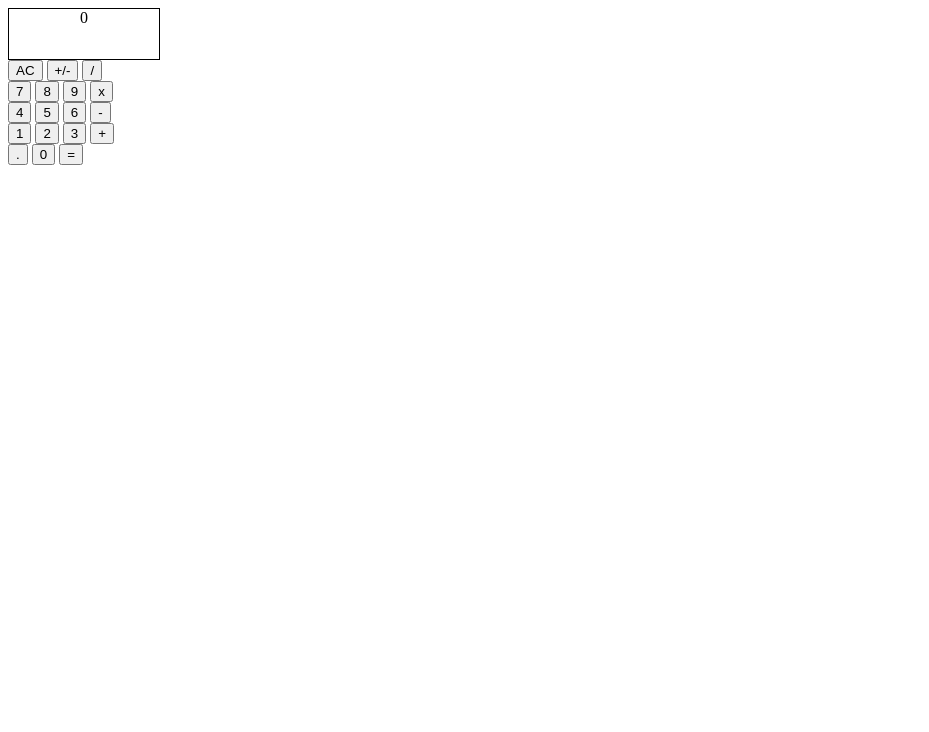
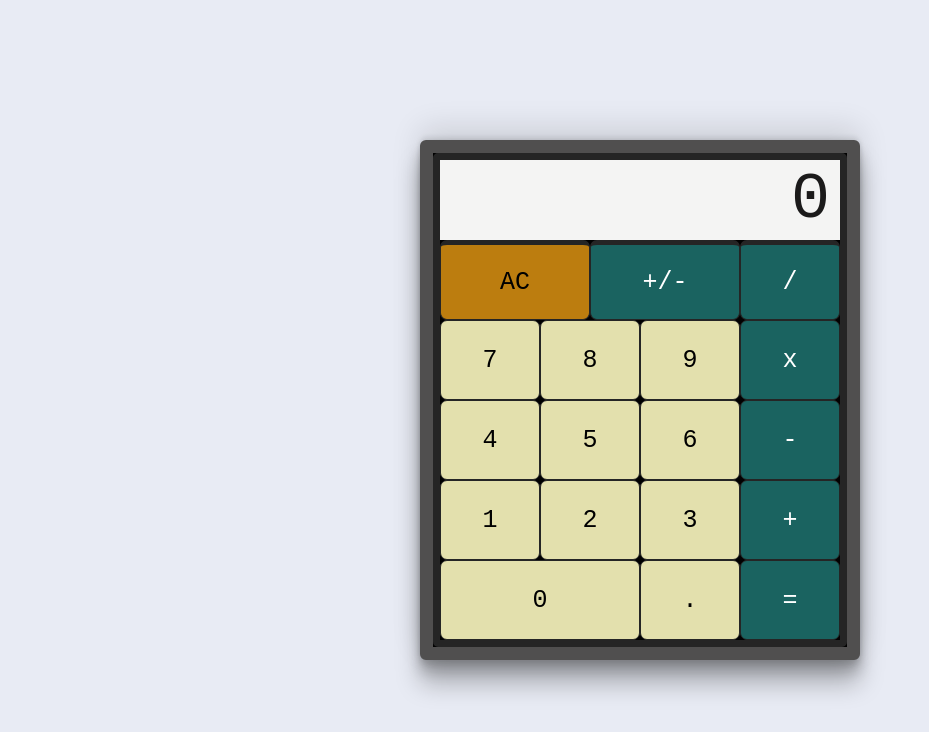
Before and after one commit to tutsi5/calculator, a plain HTML site: page index.html in a window 1280 px wide. Shown: the whole page, without its empty margins (0-929 px from the left). Drawn offline with Linux system fonts and the light colour scheme.

Commit message:
Add style and fix problem when dividing zero with zero

```diff
--- a/index.html
+++ b/index.html
@@ -8,33 +8,37 @@
 </head>
 <body>
 
+    <div id="container">
         <div id="calculator">
             <div id="display"></div>
             <div id="row-one" class="row">
-            <button class="button clear-all">AC</button>
-            <button class="button change-sign">+/-</button>
-            <button class="button divide">/</button>
+                <button class="clear-all">AC</button>
+                <button class="operator change-sign">+/-</button>
+                <button class="operator divide">/</button>
+            </div>
             <div id="row-two" class="row">
                 <button class="number seven">7</button>
                 <button class="number eight">8</button>
                 <button class="number nine">9</button>
-            <button class="button multiply">x</button>
-        </div id="row-three" class="row">
+                <button class="operator multiply">x</button>
+            </div>
+            <div id="row-three" class="row">
                 <button class="number four">4</button>
                 <button class="number five">5</button>
                 <button class="number six">6</button>
-            <button class="subtract">-</button>
+                <button class="operator subtract">-</button>
             </div>
             <div id="row-four" class="row">
                 <button class="number one">1</button>
                 <button class="number two">2</button>
                 <button class="number three">3</button>
-            <button class="add">+</button>
+                <button class="operator add">+</button>
             </div>
             <div id="row-five" class="row">
+                <button class="number zero">0</button>
                 <button class="dot">.</button>
-            <button class="number zero">0</button>
-            <button class="equals">=</button>
+                <button class="operator equals">=</button>
+            </div>
         </div>
     </div>
 
--- a/script.js
+++ b/script.js
@@ -19,6 +19,11 @@ let multiplyOperator = document.querySelector(".multiply");
 let divideOperator = document.querySelector(".divide");
 let equals = document.querySelector(".equals");
 let dot = document.querySelector(".dot");
+
+let displayError = document.createElement("div");
+let errorMsg = document.createTextNode("Certainly not");
+displayError.appendChild(errorMsg);
+displayError.classList.add("error-message");
 
 function add(a, b) {
     return Math.round((a+b) * 100) / 100;
@@ -51,15 +56,16 @@ function operate(firstNumber, operator, secondNumber) {
 }
 
 function isTheResultPossible(result) {
-    if (result == Infinity || result == -Infinity || result == NaN) {
+    if (result == Infinity || result == -Infinity || Number.isNaN(result)) {
         display.replaceChildren();
-        let displayResult = document.createTextNode("Certainly not");
-        display.appendChild(displayResult);
+        display.appendChild(displayError);
         firstNumber = "";
         secondNumber = "";
         currentOperator = "";
         isThereOperator = false;
         isSecondNumber = false;
+        firstNumberDot = false;
+        secondNumberDot = false;
         return false;
     } else {
         return true;
@@ -97,7 +103,7 @@ function operatorSelected(operator) {
 }
 
 function addNumber(number) {
-    if (result == Infinity || result == -Infinity || result == NaN){
+    if (result == Infinity || result == -Infinity || Number.isNaN(result)){
         result = "";
         display.replaceChildren;
     }
--- a/style.css
+++ b/style.css
@@ -1,8 +1,111 @@
-#display {
-    border: 1px solid black;
-    width: 150px;
-    height: 50px;
+body {
+    height: 100vh;
+    display: flex;
+    justify-content: center;
+    align-items: center;
+    margin: 0px;
+    padding: 0px;
+    font-family: monospace;
+    background-color: rgb(232, 235, 244);
+}
+
+#container {
+    border: 13px solid rgb(80, 79, 79);
+    border-radius: 6px;
+    background-color: black;
+    box-shadow: rgba(0, 0, 0, 0.25) 0px 24px 25px, rgba(0, 0, 0, 0.12) 0px -12px 30px, rgba(0, 0, 0, 0.12) 0px 4px 6px, rgba(0, 0, 0, 0.17) 0px 12px 13px, rgba(0, 0, 0, 0.09) 0px -3px 5px;
+}
+
+#calculator {
+    margin: 0;
+    padding: 0;
+    border: 7px solid rgb(37, 37, 37);
+    border-radius: 5px;
+    background-color: black;
     display: flex;
     flex-direction: column;
+    align-items: end;
+    width: 400px;
+}
+
+.row {
+    display: flex;
+}
+
+button {
+    width: 100px;
+    height: 80px;
+    margin: 0px;
+    padding: 0px;
+    display: flex;
+    justify-content: center;
     align-items: center;
+    font-size: 25px;
+    font-family: monospace;
+    border: 1.5px solid rgb(37, 37, 37);
+    border-radius: 7px;
+    cursor: pointer;
 }
+
+.operator:active {
+    background: rgb(83, 121, 120);
+     outline: none;
+}
+
+.divide,
+.change-sign,
+.clear-all {
+    border-top: 5px solid rgb(37, 37, 37);
+}
+
+.operator {
+    background-color: rgb(26, 99, 96);
+    color: white;
+}
+
+.number,
+.dot {
+    background-color: rgb(227, 224, 173);
+}
+
+.number:active,
+.dot:active {
+    background: rgb(229, 224, 133);
+     outline: none;
+}
+
+.clear-all,
+.change-sign {
+    width: 150px;
+}
+
+.clear-all {
+    background-color: rgb(188, 125, 15);
+}
+
+.clear-all:active {
+    background: rgb(201, 144, 36);
+    outline: none;
+}
+
+.number.zero {
+    width: 200px;
+}
+
+#display {
+    background-color: rgba(247, 247, 246, 0.989);
+    width: 390px;
+    height: 80px;
+    display: flex;
+    justify-content: end;
+    align-items: center;
+    font-size: 65px;
+    text-wrap: nowrap;
+    padding-right: 10px;
+    color: rgb(27, 26, 26);
+}
+
+.error-message {
+    font-family: monospace;
+    font-size: 35px;
+}
```
Lines whose indentation alone changed are shown as unchanged.
